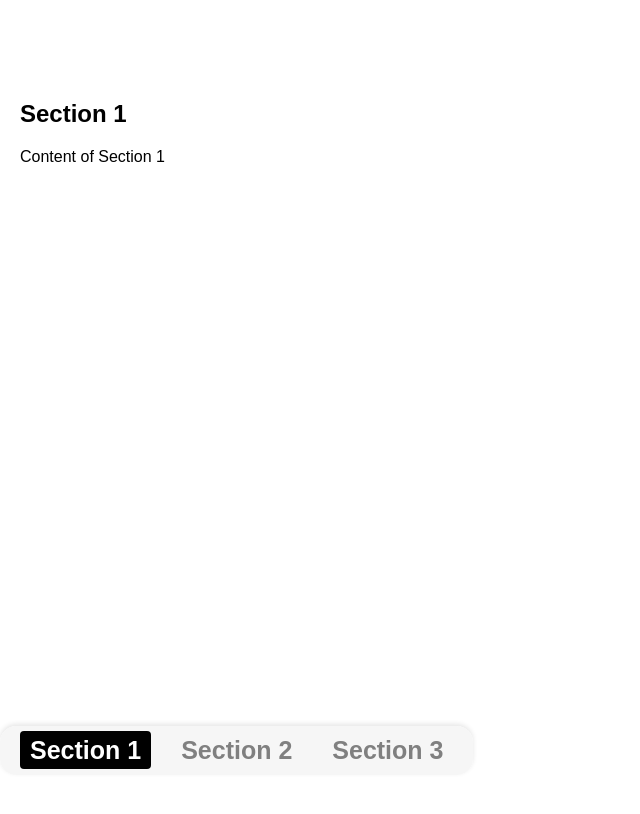
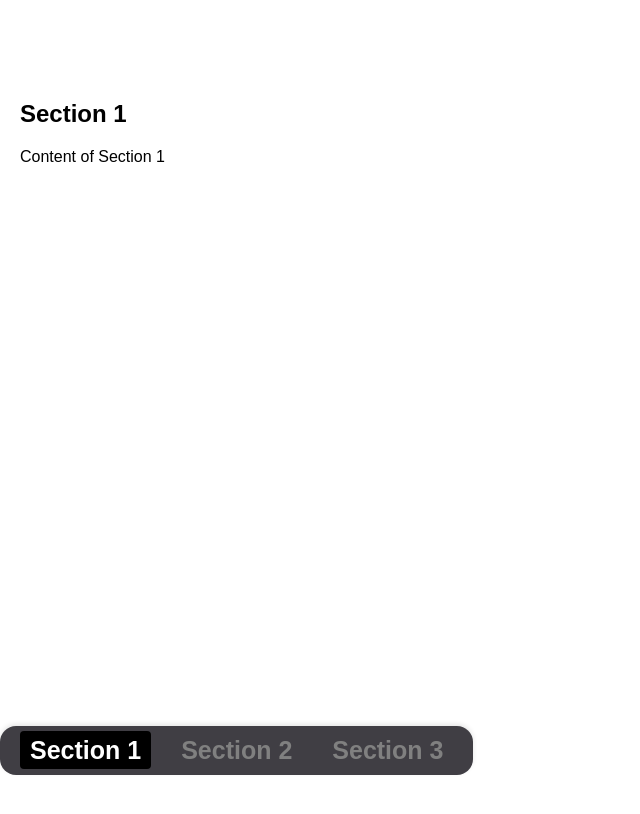
Before and after one commit to AntonKoshuba/high_light_Active_NavLink, a plain HTML site: page index.html in a window 1280 px wide. Shown: the top 814 px of the page, without its empty margins (0-640 px from the left). Drawn offline with Linux system fonts and the light colour scheme.

Commit message:
up background nav

```diff
--- a/index.html
+++ b/index.html
@@ -15,7 +15,7 @@
             display: flex;
             position: fixed;
             bottom: 0;
-            background: rgb(245 245 245 / 82%);
+            background: rgba(22, 20, 28, 0.82);
             box-shadow: 0 -2px 5px rgba(0,0,0,0.1);
             z-index: 1000;
             padding: 10px;
```
